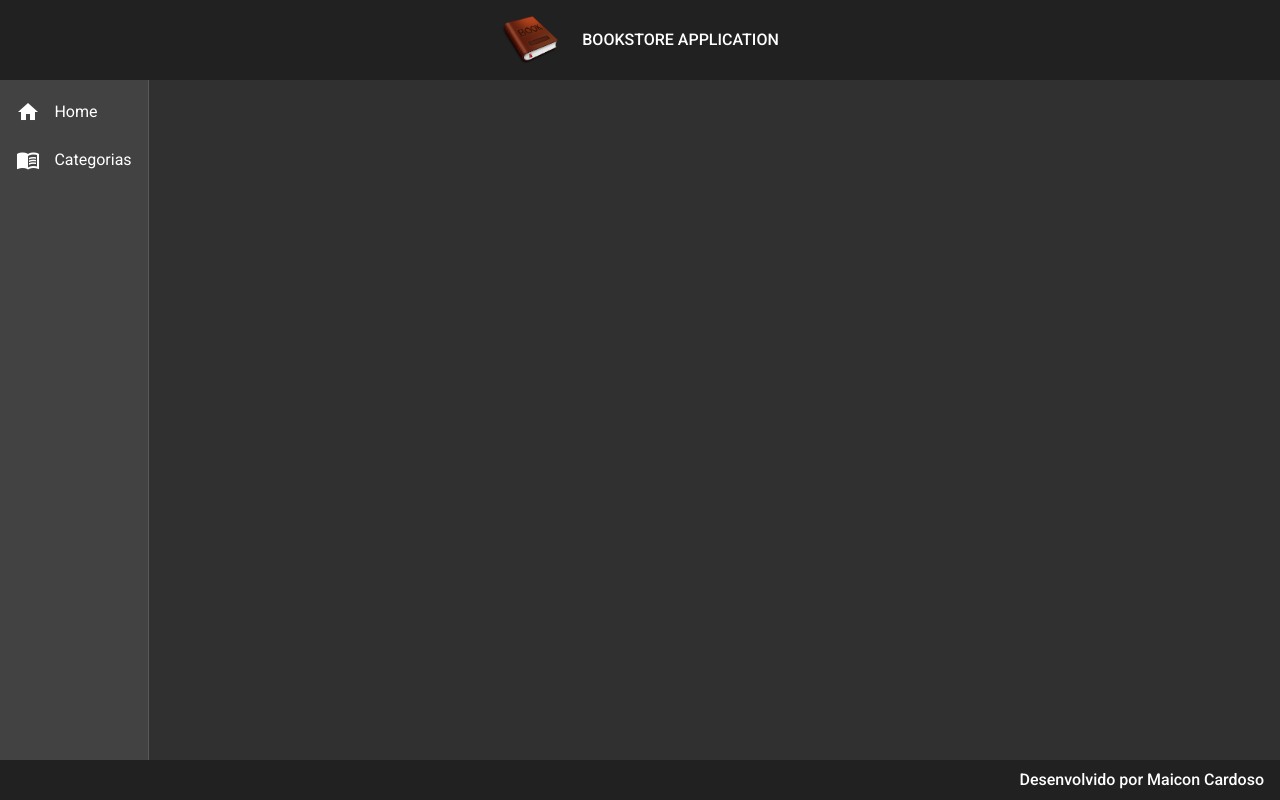
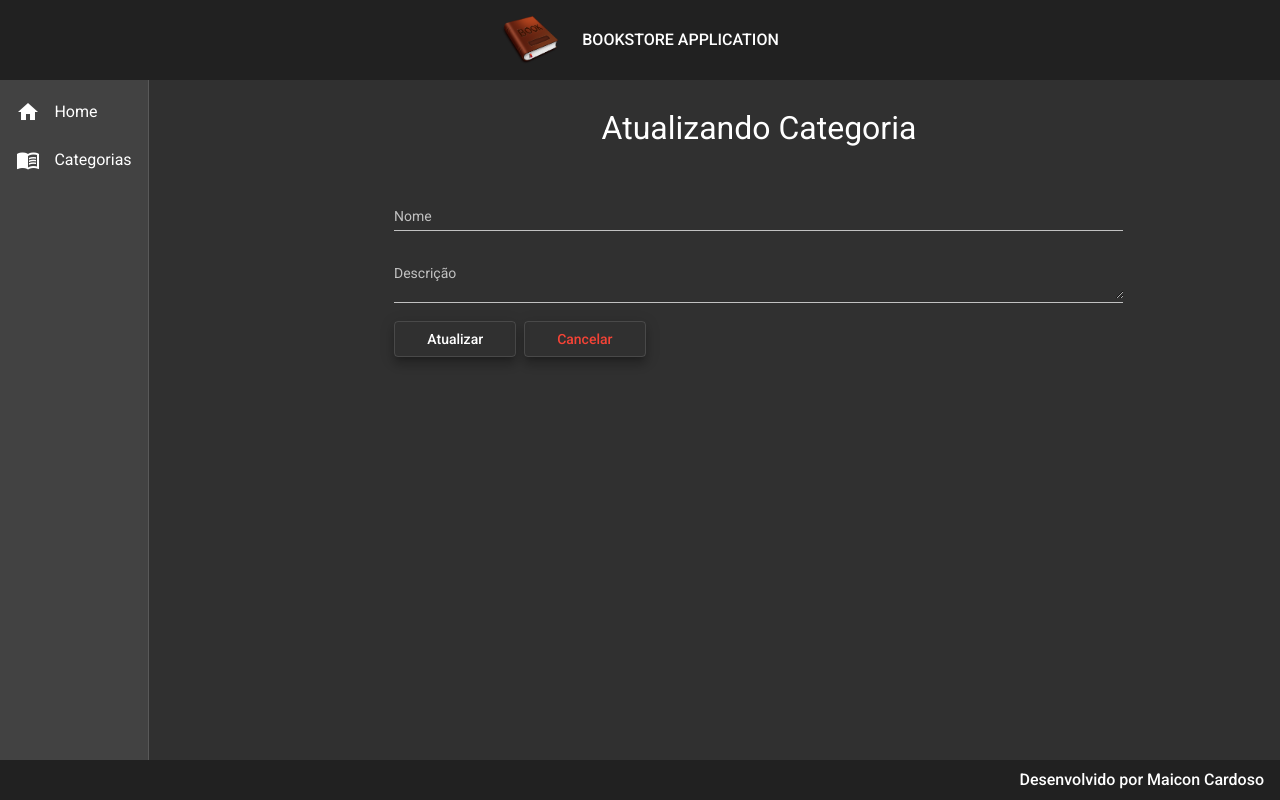
Before and after one commit to maiconcardoso/bookstore-front, an Angular app: page /category/update/1 in a window 1280 px wide. Before the commit this address led to /. Built offline with nearby package versions, Linux system fonts and the light colour scheme; no server answers.

Commit message:
Update for category

```diff
--- a/src/app/app-routing.module.ts
+++ b/src/app/app-routing.module.ts
@@ -1,3 +1,4 @@
+import { CategoryUpdateComponent } from './components/views/category/category-update/category-update.component';
 import { CategoryDeleteComponent } from './components/views/category/category-delete/category-delete.component';
 import { CategoryCreateComponent } from './components/views/category/category-create/category-create.component';
 import { CategoryReadComponent } from './components/views/category/category-read/category-read.component';
@@ -21,6 +22,10 @@ const routes: Routes = [
   {
     path: "category/delete/:id",
     component: CategoryDeleteComponent
+  },
+  {
+    path: "category/update/:id",
+    component: CategoryUpdateComponent
   }
 ];
 
--- a/src/app/app.module.ts
+++ b/src/app/app.module.ts
@@ -25,6 +25,7 @@ import { CategoryReadComponent } from './components/views/category/category-read
 import { CategoryCreateComponent } from './components/views/category/category-create/category-create.component';
 import { FormsModule } from '@angular/forms';
 import { CategoryDeleteComponent } from './components/views/category/category-delete/category-delete.component';
+import { CategoryUpdateComponent } from './components/views/category/category-update/category-update.component';
 
 
 @NgModule({
@@ -36,7 +37,8 @@ import { CategoryDeleteComponent } from './components/views/category/category-de
     HomeComponent,
     CategoryReadComponent,
     CategoryCreateComponent,
-    CategoryDeleteComponent
+    CategoryDeleteComponent,
+    CategoryUpdateComponent
   ],
   imports: [
     BrowserModule,
--- a/src/app/components/views/category/category-read/category-read.component.html
+++ b/src/app/components/views/category/category-read/category-read.component.html
@@ -35,7 +35,7 @@
             <ng-container matColumnDef="action">
               <th class="mat-header" mat-header-cell *matHeaderCellDef> Ação </th>
               <td mat-cell *matCellDef="let row">
-                  <a class="edit" href="#">
+                  <a class="edit" routerLink="update/{{ row.id }}">
                       <i class="material-icons">edit</i>
                   </a>
                   <a class="delete" routerLink="delete/{{ row.id }}">
--- /dev/null
+++ b/src/app/components/views/category/category-update/category-update.component.css
@@ -0,0 +1,25 @@
+form {
+    text-align: center;
+    width: 70%;
+    margin: 2rem auto 0 auto;
+}
+
+h1 {
+    font-size: 2rem;
+    font-weight: 400;
+    margin-bottom: 3rem;
+}
+
+.form {
+    width: 100%;
+}
+
+.buttons {
+    width: 100%;
+    text-align: start;
+}
+button {
+    margin-right: .5rem;
+    padding-right: 2rem;
+    padding-left: 2rem;
+}
--- /dev/null
+++ b/src/app/components/views/category/category-update/category-update.component.html
@@ -0,0 +1,17 @@
+<form action="">
+    <h1>Atualizando Categoria</h1>
+    <mat-form-field class="form">
+        <mat-label>Nome</mat-label>
+        <input matInput [(ngModel)]="category.name" type="text" name="name" placeholder="Ex. Computação">
+    </mat-form-field>
+
+    <mat-form-field class="form">
+        <mat-label>Descrição</mat-label>
+        <textarea matInput [(ngModel)]="category.description" type="text" name="description" placeholder="Ex. Livros de Computação"></textarea>
+    </mat-form-field>
+
+    <div class="buttons">
+        <button (click)="update()" class="mat-elevation-z8" mat-stroked-button color="Accent">Atualizar</button>
+        <button (click)="cancel()" class="mat-elevation-z8" mat-stroked-button color="warn">Cancelar</button>
+    </div>
+</form>
--- /dev/null
+++ b/src/app/components/views/category/category-update/category-update.component.ts
@@ -0,0 +1,46 @@
+import { ActivatedRoute, Router } from '@angular/router';
+import { CategoryService } from './../category.service';
+import { Component, OnInit } from '@angular/core';
+import { Category } from '../category.model';
+
+@Component({
+  selector: 'app-category-update',
+  templateUrl: './category-update.component.html',
+  styleUrls: ['./category-update.component.css']
+})
+export class CategoryUpdateComponent implements OnInit {
+
+  category: Category = {
+    id: '',
+    name: '',
+    description: ''
+  }
+
+  constructor( private service: CategoryService, private route: ActivatedRoute, private router: Router) { }
+
+  ngOnInit(): void {
+    this.category.id = this.route.snapshot.paramMap.get('id')!;
+    this.findById();
+  }
+
+  findById(): void {
+    this.service.findById(this.category.id!).subscribe(response => {
+      this.category.name = response.name;
+      this.category.description = response.description;
+    });
+  }
+
+  update(): void {
+    this.service.update(this.category).subscribe(response => {
+      this.router.navigate(['category']);
+      this.service.message('Categoria atualizada com sucesso!');
+    }, err => {
+      this.service.message('Verifique se todos os campos estão preenchidos corretamente!');
+    })
+  }
+
+  cancel(): void {
+    this.router.navigate(['category']);
+  }
+
+}
--- a/src/app/components/views/category/category.service.ts
+++ b/src/app/components/views/category/category.service.ts
@@ -34,6 +34,11 @@ export class CategoryService {
     return this.http.delete<void>(url);
   }
 
+  update(category: Category):Observable<void> {
+    const url = `${this.baseUrl}/category/${category.id}`;
+    return this.http.put<void>(url, category);
+  }
+
   message(str: String) {
     this.messageSnack.open(`${str}`, 'X', {
       horizontalPosition: 'end',
```
